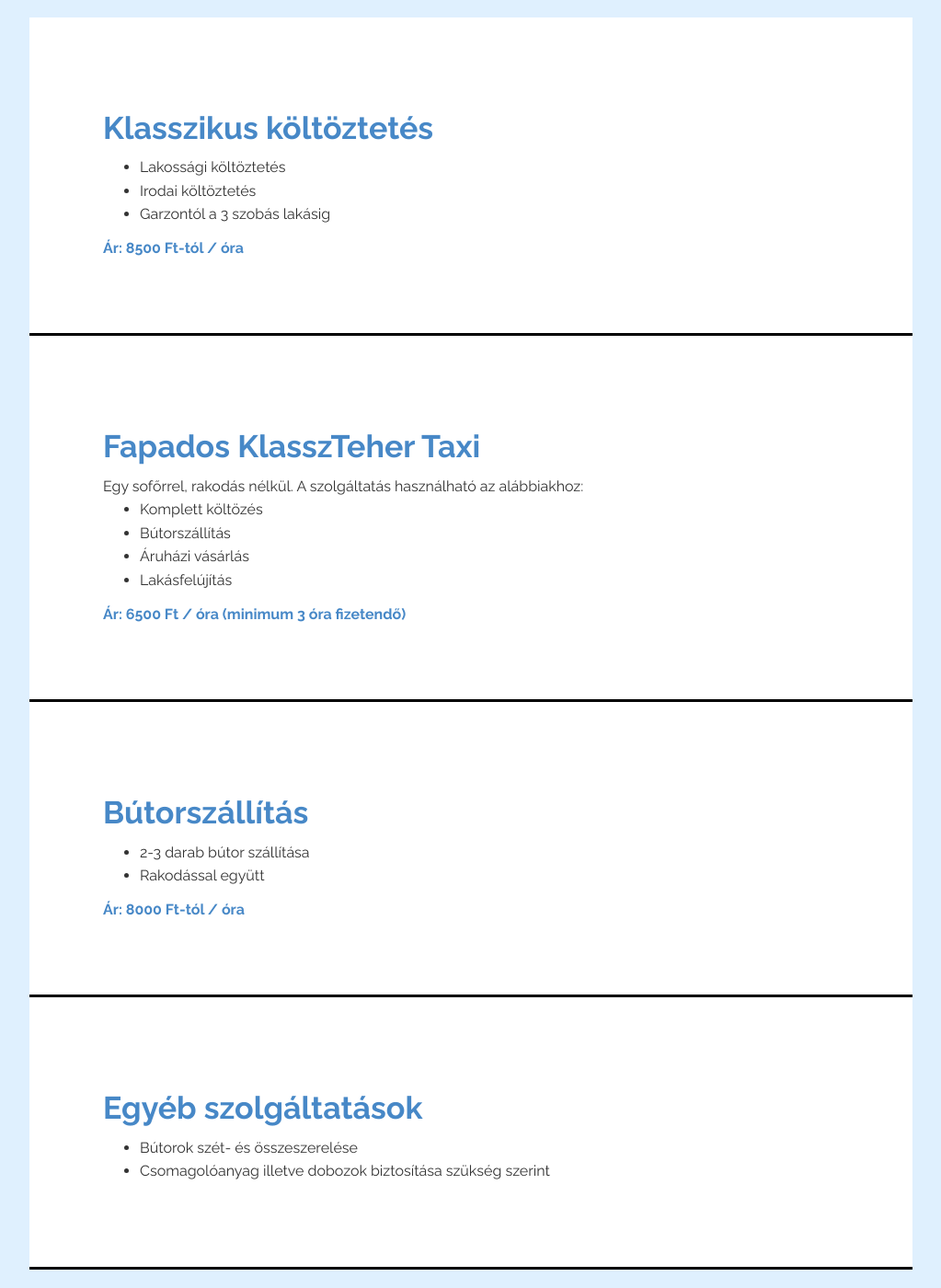
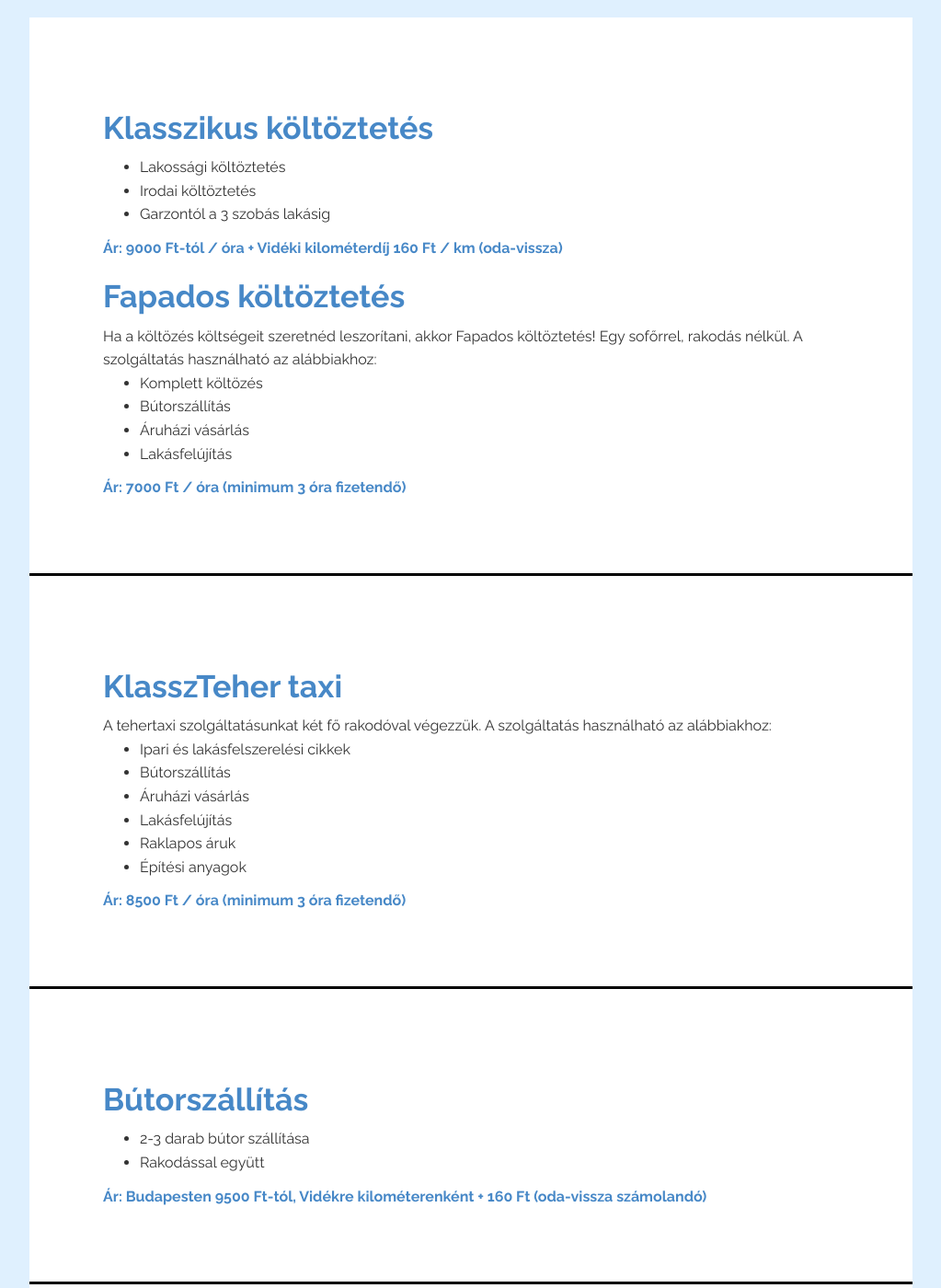
Before and after one commit to klasszteher/klasszteher.github.io, a Jekyll site: the page built from index.html, in a window 1280 px wide and 1400 px high, scrolled down 788 px. Shown: the whole window at 92% size, without its empty margins (148-1171 px from the left). Built offline with Jekyll 4.4.1, drawn with Linux system fonts in a browser that asks for light colours; the list of posts is cut into pages by our own code; some of the changed text lies outside the part shown.

Commit message:
Content modifications.

```diff
--- a/_layouts/post.html
+++ b/_layouts/post.html
@@ -6,7 +6,7 @@
     <article class="post" itemscope itemtype="http://schema.org/BlogPosting">
 
           <header class="post-header">
-            <h1 class="post-title" itemprop="name headline">{{ page.title }}</h1>
+            <!--<h1 class="post-title" itemprop="name headline">{{ page.title }}</h1>-->
             <p class="post-meta"><time datetime="{{ page.date | date_to_xmlschema }}" itemprop="datePublished">{{ page.date | date: "%b %-d, %Y" }}</time>{% if page.author %} • <span itemprop="author" itemscope itemtype="http://schema.org/Person"><span itemprop="name">{{ page.author }}</span></span>{% endif %}</p>
 
           </header>
--- a/_posts/2018-11-07-egyeb-szolgaltatasok.html
+++ b/_posts/2018-11-07-egyeb-szolgaltatasok.html
@@ -6,6 +6,7 @@
 description: "Szerelés, csomagolóanyag"
 excerpt_separator: <!--more-->
 ---
+<h2>Egyéb szolgáltatások</h2>
 <div>
 <ul>
     <li>Bútorok szét- és összeszerelése</li>
--- a/_posts/2018-11-08-butorszallitas.html
+++ b/_posts/2018-11-08-butorszallitas.html
@@ -10,6 +10,7 @@
 
 </div>
 <!--more-->
+<h2>Bútorszállítás</h2>
 <div>
 <ul>
     <li>2-3 darab bútor szállítása</li>
@@ -18,5 +19,5 @@
 </div>
 
 <div class="price">
-    Ár: 8000 Ft-tól / óra
+    Ár: Budapesten 9500 Ft-tól, Vidékre kilométerenként + 160 Ft (oda-vissza számolandó)
 </div>
--- a/_posts/2018-11-09-fapados-tehertaxi.html
+++ /dev/null
@@ -1,23 +0,0 @@
----
-layout: post
-title:  "Fapados KlasszTeher Taxi"
-img: taxi.svg
-categories: szallitas
-description: "Ha a költözés költségeit szeretnéd leszorítani, akkor TeherTaxi!"
-excerpt_separator: <!--more-->
----
-<div>
-
-</div>
-<!--more-->
-Egy sofőrrel, rakodás nélkül. A szolgáltatás használható az alábbiakhoz:
-<ul>
-    <li>Komplett költözés</li>
-    <li>Bútorszállítás</li>
-    <li>Áruházi vásárlás</li>
-    <li>Lakásfelújítás</li>
-</ul>
-
-<div class="price">
-    Ár: 6500 Ft / óra (minimum 3 óra fizetendő)
-</div>
--- /dev/null
+++ b/_posts/2018-11-09-tehertaxi.html
@@ -0,0 +1,29 @@
+---
+layout: post
+title:  "KlasszTeher Taxi"
+img: taxi.svg
+categories: szallitas
+description: "Ha nincs mivel és kivel pakolnod, akkor tehertaxi!"
+excerpt_separator: <!--more-->
+---
+<div>
+
+</div>
+<!--more-->
+<h2>KlasszTeher taxi</h2>
+<div>
+A tehertaxi szolgáltatásunkat két fő rakodóval végezzük.
+A szolgáltatás használható az alábbiakhoz:
+<ul>
+    <li>Ipari és lakásfelszerelési cikkek</li>
+    <li>Bútorszállítás</li>
+    <li>Áruházi vásárlás</li>
+    <li>Lakásfelújítás</li>
+    <li>Raklapos áruk</li>
+    <li>Építési anyagok</li>
+</ul>
+</div>
+
+<div class="price">
+    Ár: 8500 Ft / óra (minimum 3 óra fizetendő)
+</div>
--- /dev/null
+++ b/_posts/2018-11-10-koltoztetes.html
@@ -0,0 +1,38 @@
+---
+layout: post
+title:  "Költöztetés"
+img: truck.svg
+categories: szallitas
+description: "Lakossági és irodai költöztetés.<br>Budapesten és vidéken egyaránt."
+excerpt_separator: <!--more-->
+---
+<!--more-->
+<div>
+    <h2>Klasszikus költöztetés</h2>
+<ul>
+    <li>Lakossági költöztetés</li>
+    <li>Irodai költöztetés</li>
+    <li>Garzontól a 3 szobás lakásig</li>
+</ul>
+<div class="price">
+    Ár: 9000 Ft-tól / óra + Vidéki kilométerdíj 160 Ft / km (oda-vissza)
+</div>
+
+</div>
+
+<div>
+    <h2>Fapados költöztetés</h2>
+    Ha a költözés költségeit szeretnéd leszorítani, akkor Fapados költöztetés!
+    Egy sofőrrel, rakodás nélkül. A szolgáltatás használható az alábbiakhoz:
+<ul>
+    <li>Komplett költözés</li>
+    <li>Bútorszállítás</li>
+    <li>Áruházi vásárlás</li>
+    <li>Lakásfelújítás</li>
+</ul>
+
+<div class="price">
+    Ár: 7000 Ft / óra (minimum 3 óra fizetendő)
+</div>
+
+</div>
--- a/index.html
+++ b/index.html
@@ -37,7 +37,7 @@
         {% for post in paginator.posts %}
 
         <div class="row section" id ="{{ post.id | remove_first: '/' }}">
-          <h2>{{ post.title }}</h2>
+          <!--<h2>{{ post.title }}</h2>-->
           <div>
             {{ post.content }}
           </div>
```
Also changed, not shown: _posts/2018-11-10-klasszikus-koltoztetes.html (deleted, +0 -20 lines), about.html (+10 -1 lines).
